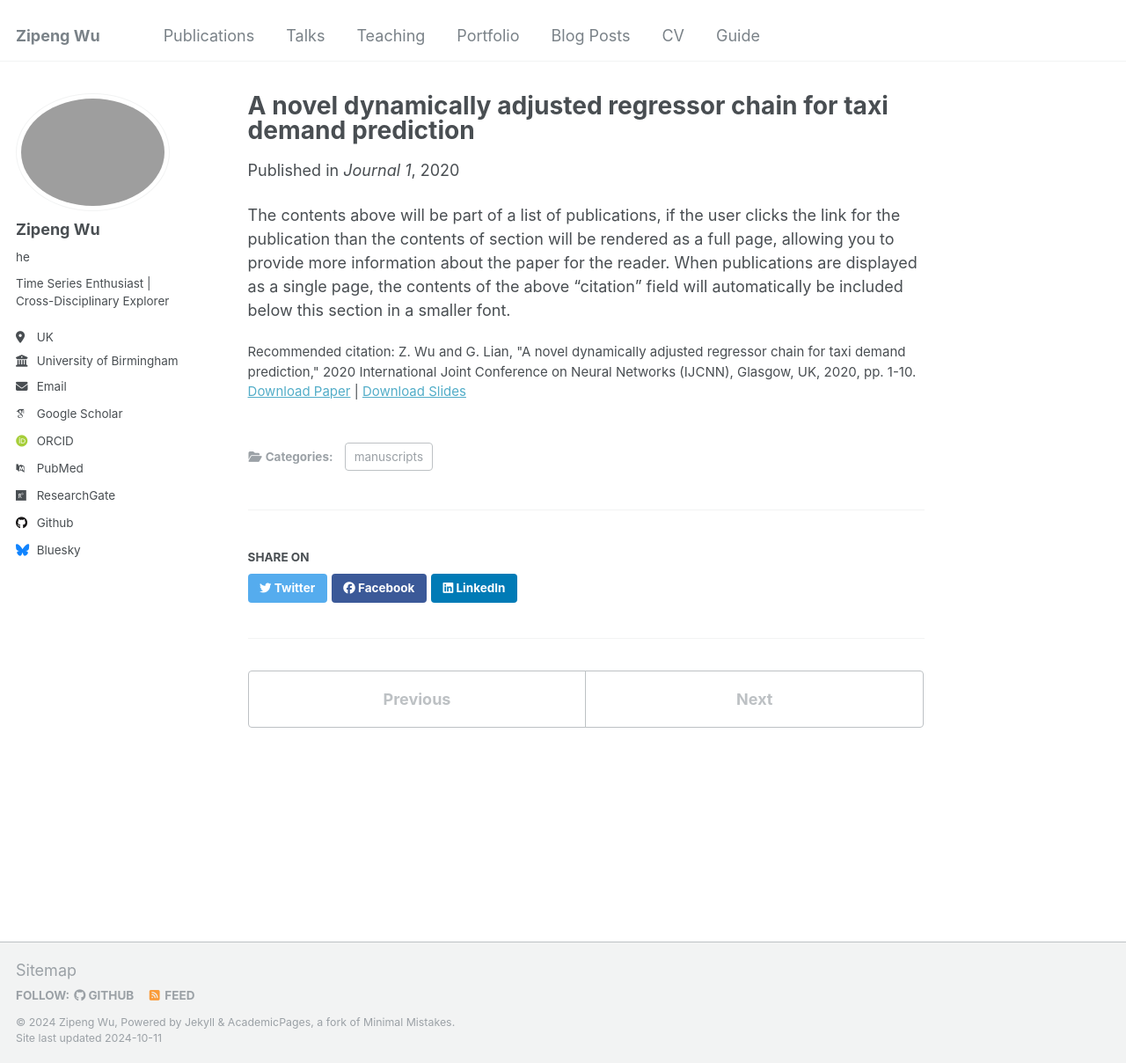
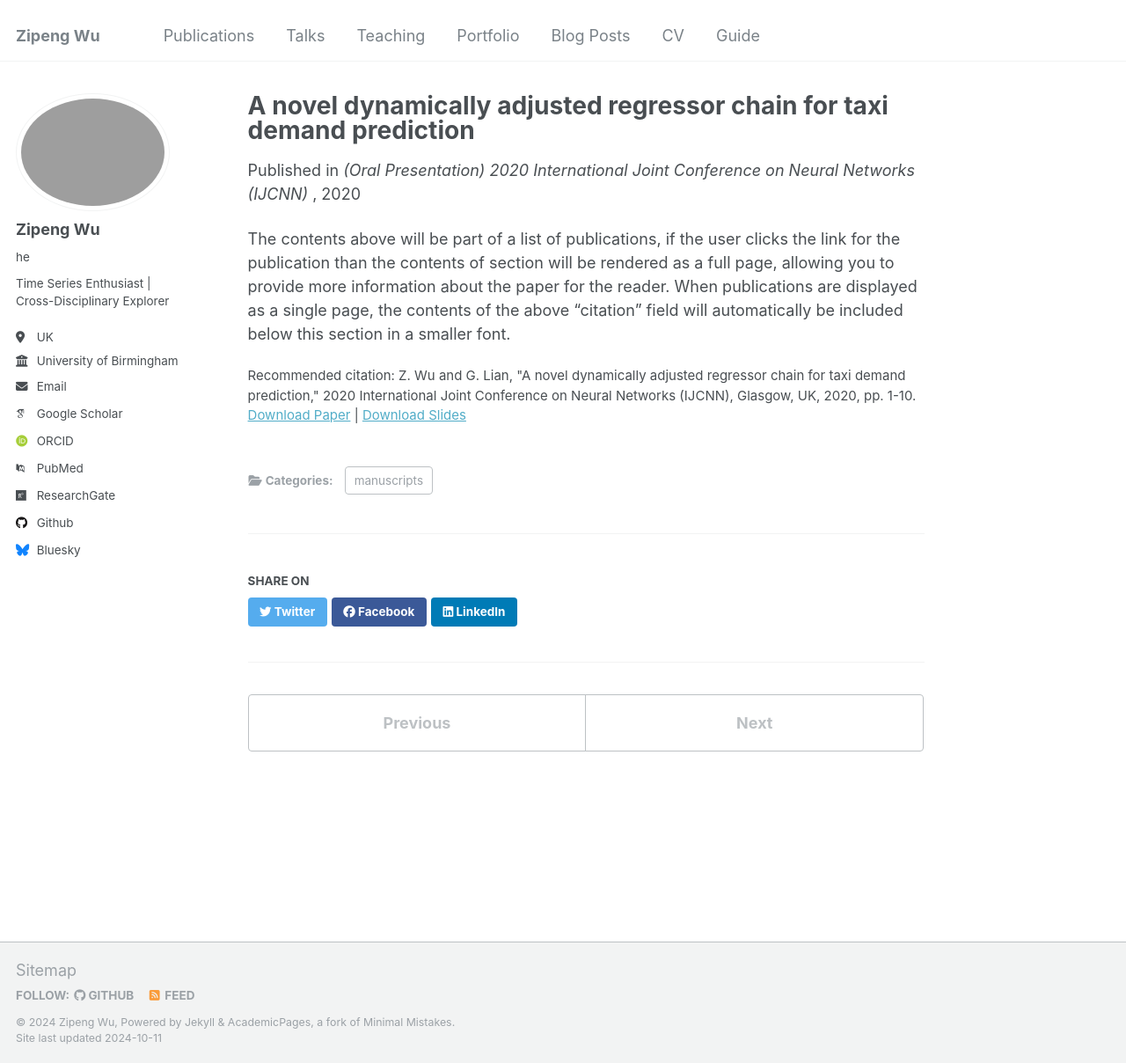
Before and after one commit to WuzipengYL/ZipengWu.github.io, a Jekyll site: the page built from _publications/2020-07-19-paper-title-number-1.md, in a window 1280 px wide and 1208 px high. Shown: the whole window at 88% size. Built offline with Jekyll 4.4.1, drawn with Linux system fonts in a browser that asks for light colours; some web fonts are replaced.

Commit message:
Update 2020-07-19-paper-title-number-1.md

```diff
--- a/_publications/2020-07-19-paper-title-number-1.md
+++ b/_publications/2020-07-19-paper-title-number-1.md
@@ -5,7 +5,7 @@ category: manuscripts
 permalink: /publication/2020-07-19-paper-title-number-1
 excerpt: 'This paper is about the number 1. The number 2 is left for future work.'
 date: 2020-10-01
-venue: 'Journal 1'
+venue: '(Oral Presentation) 2020 International Joint Conference on Neural Networks (IJCNN) '
 slidesurl: 'http://academicpages.github.io/files/slides1.pdf'
 paperurl: 'https://ieeexplore.ieee.org/abstract/document/9207160'
 citation: 'Z. Wu and G. Lian, "A novel dynamically adjusted regressor chain for taxi demand prediction," 2020 International Joint Conference on Neural Networks (IJCNN), Glasgow, UK, 2020, pp. 1-10.'
```
